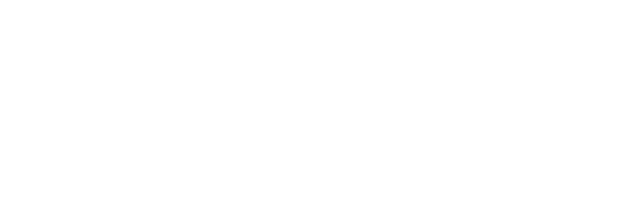
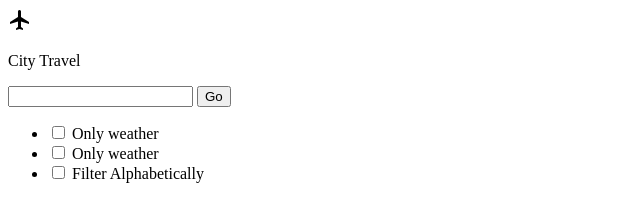
Before and after one commit to Yetr0/CityTravel, a plain HTML site: page index.html in a window 1280 px wide. Shown: the whole page, without its empty margins (0-640 px from the left). Drawn offline with Linux system fonts and the light colour scheme.

Commit message:
Header and search field is added

```diff
--- a/index.html
+++ b/index.html
@@ -2,10 +2,38 @@
 <html lang="en">
 <head>
     <meta charset="UTF-8">
+    <link rel="stylesheet" href="https://fonts.googleapis.com/icon?family=Material+Icons">
     <meta name="viewport" content="width=device-width, initial-scale=1.0">
-    <title>City Travel | Search for cities and monuments that are close by</title>
+    <title>City Travel | Search for cities and attractions that are close by</title>
 </head>
 <body>
-
+    <header>
+        <div>
+            <i class="material-icons">flight</i>
+            <p>City Travel</p>
+        </div>
+        <main>
+            <section>
+                <form>
+                    <input type="text">
+                    <input type="submit" value="Go">
+                    <ul>
+                        <li>
+                            <input type="checkbox" value="Only weather" id="weather">
+                            <label for="weather">Only weather</label>
+                        </li>
+                        <li>
+                            <input type="checkbox" value="Only attractions" id="attractions">
+                            <label for="attractions">Only weather</label>
+                        </li>
+                        <li>
+                            <input type="checkbox" value="filter alphabetically" id="filter">
+                            <label for="weather">Filter Alphabetically</label>
+                        </li>
+                    </ul>
+                </form>
+            </section>
+        </main>
+    </header>
 </body>
 </html>
```
